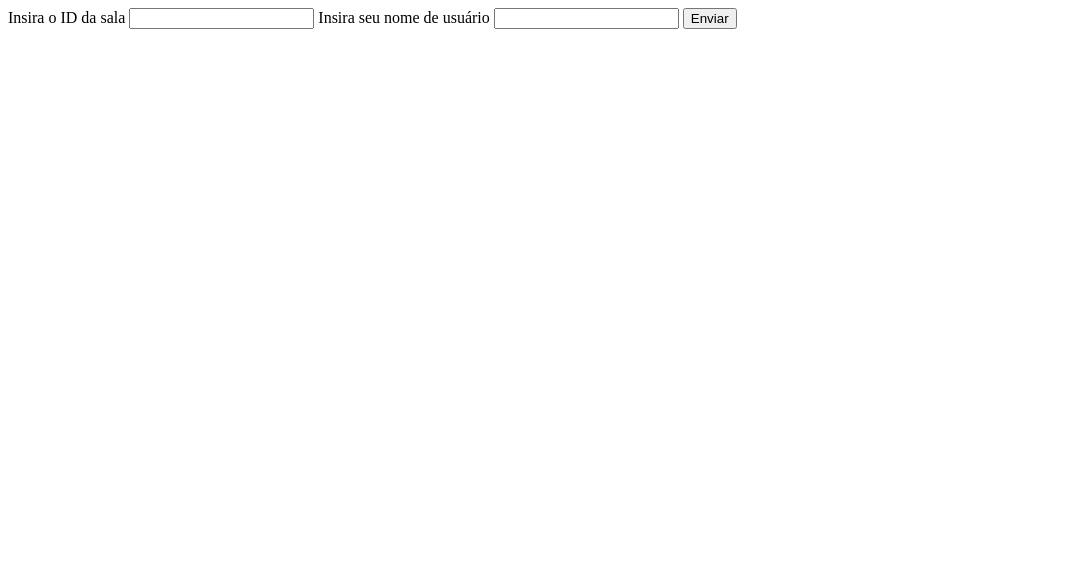
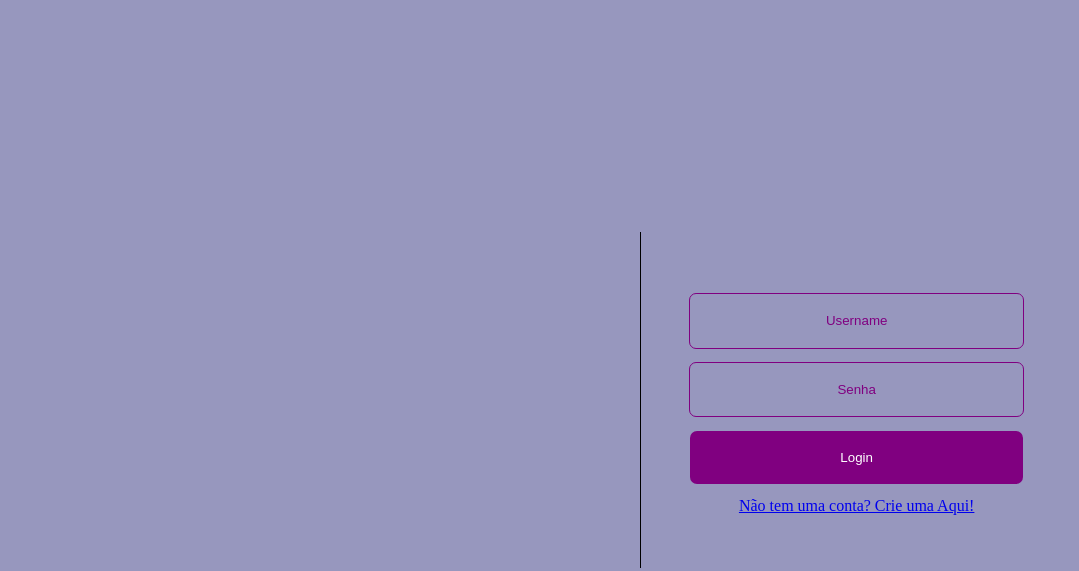
Before and after one commit to FEMEP/FantasmagorE, a website with bundled scripts: page public/index.html in a window 1280 px wide. Shown: the whole page, without its empty margins (0-1079 px from the left). Built offline with nearby package versions, Linux system fonts and the light colour scheme; files whose address does not match are found by name.

Commit message:
Index Login Page css started

```diff
--- /dev/null
+++ b/public/css/index.css
@@ -0,0 +1,66 @@
+* {
+    margin: 0;
+    padding: 0;
+}
+
+div#logBox {
+    display: flex;
+    width: 100vw;
+    height: 100vh;
+}
+
+div.container {
+    background-color: rgb(151, 151, 190);
+    width: 50%;
+    height: 100%;
+}
+
+form {
+    width: 100%;
+    height: 100%;
+    display: flex;
+    justify-content: left;
+    align-items: center;
+}
+
+div #inputs {
+    height: 15em;
+    border-left: 1px black solid;
+    width: max-content;
+    text-align: center;
+    padding: 3em;
+}
+
+input, button {
+    margin: 1em auto;
+    border-radius: 1ex;
+    display: block;
+    text-align: center;
+    width: 25em;
+    height: 4em;
+}
+
+input {
+    background-color: rgba(255, 255, 255, 0);
+    border: 1px solid purple;
+    color: purple;
+}
+
+input:focus {
+    background-color: aliceblue;
+    color: black;
+}
+
+::placeholder {
+    color: purple
+}
+
+button {
+    background-color: purple;
+    color: white;
+    border: 0;
+}
+
+button:hover {
+    cursor: pointer;
+}
--- a/public/index.html
+++ b/public/index.html
@@ -9,7 +9,25 @@
         <script defer src="js/index.js" type="module"></script>
     </head>
     <body>
-        <label id="roomId">
+
+        <div id="logBox">
+            <div class="container">
+
+            </div>
+
+            <div class="container">
+                <form action="">
+                    <div id="inputs">
+                        <input type="text" placeholder="Username">
+                        <input type="text" placeholder="Senha">
+                        <button>Login</button>
+                        <p><a href="#">Não tem uma conta? Crie uma Aqui!</a></p>
+                    </div>
+                </form>
+            </div>
+        </div>
+
+        <!-- <label id="roomId">
             Insira o ID da sala
             <input type="number">
         </label>
@@ -21,6 +39,6 @@
 
         <label>
             <button>Enviar</button>
-        </label>
+        </label> -->
     </body>
 </html>
```
